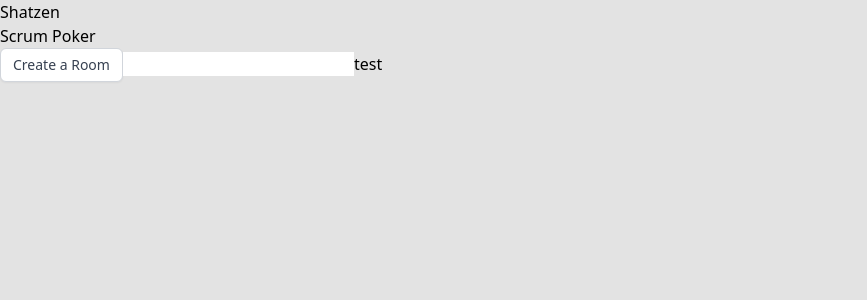
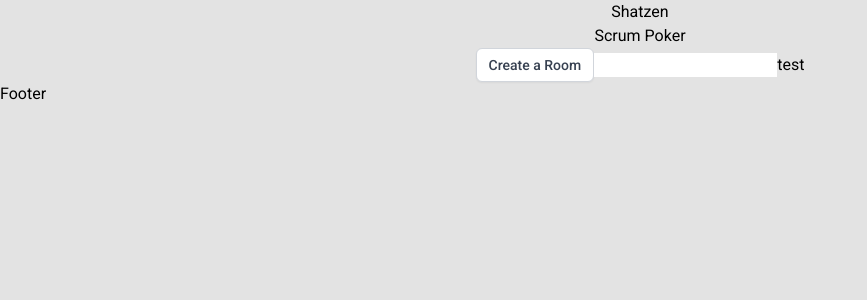
Before and after one commit to JKaram/Shatzen, a Next.js app: page / in a window 1280 px wide. Shown: the top 300 px of the page, without its empty margins (0-867 px from the left). Built offline with nearby package versions, Linux system fonts and the light colour scheme; no server answers.

Commit message:
add PageLayout

```diff
--- /dev/null
+++ b/components/Footer.tsx
@@ -0,0 +1,5 @@
+import React from "react";
+
+export default function Footer() {
+  return <div>Footer</div>;
+}
--- /dev/null
+++ b/components/PageLayout.tsx
@@ -0,0 +1,35 @@
+import { motion } from "framer-motion";
+import { Nav } from "./Nav";
+import Footer from "./Footer";
+import React from "react";
+import { useRouter } from "next/router";
+
+type Props = { children: React.ReactNode };
+
+export default function PageLayout({ children }: Props) {
+  const router = useRouter();
+  return (
+    <div className="min-h-screen bg-[#e3e3e3] min-w-screen">
+      <Nav />
+      <motion.div
+        key={router.route}
+        initial="initial"
+        animate="animate"
+        variants={{
+          initial: {
+            opacity: 1,
+            x: -100,
+          },
+          animate: {
+            opacity: 1,
+            x: 0,
+          },
+        }}
+        exit={{ opacity: 0, x: 100 }}
+      >
+        <main className="flex flex-col items-center justify-center ">{children}</main>
+      </motion.div>
+      <Footer />
+    </div>
+  );
+}
--- a/components/provider/SocketProvider.tsx
+++ b/components/provider/SocketProvider.tsx
@@ -6,13 +6,11 @@ type Values = {
   users: User[];
   user: User | undefined;
   roomStatus: Status;
-  room: string;
 };
 const initalValues: Values = {
   users: [],
   user: undefined,
   roomStatus: "estimating",
-  room: "",
 };
 
 export const SocketContext = createContext<Values>(initalValues);
@@ -25,25 +23,18 @@ const socket = io(`${process.env.NEXT_PUBLIC_SERVER}`);
 
 export default function AppProvider(props: Props) {
   const { children } = props;
+  const [status, setStatus] = useState<Status>("estimating");
+  const [user, setUser] = useState<User>();
   const [users, setUsers] = useState<User[]>([]);
-  const [status, setStatus] = useState<Status>("estimating");
-  const [name, setName] = useState<string>("");
-  const [roomName, setRoomName] = useState<string>("");
-  const [user, setUser] = useState<User>();
 
   useEffect(() => {
-    // Return list of users. Sort users by id, add current user to front
     socket.on("users", (users: User[]) => {
-      if (!users) return;
       const sortedUsers = users.filter((estimate) => estimate.id !== socket.id).sort((a, b) => (a.id === b.id ? 1 : 0));
       const currentUser = users.find((user) => user.id === socket.id);
       if (currentUser) sortedUsers.unshift(currentUser);
       setUser(currentUser);
       setUsers(sortedUsers);
-      setName(currentUser?.name || "");
     });
-
-    socket.on("join_room", (room) => setRoomName(room));
 
     socket.on("status", ({ status }) => setStatus(status));
   }, [socket]);
@@ -51,7 +42,6 @@ export default function AppProvider(props: Props) {
   return (
     <SocketContext.Provider
       value={{
-        room: roomName,
         roomStatus: status,
         user: user,
         users: users,
--- a/pages/_app.tsx
+++ b/pages/_app.tsx
@@ -1,33 +1,12 @@
 import "../styles/globals.css";
-import { CookiesProvider } from "react-cookie";
 import SocketProvider from "../components/provider/SocketProvider";
-import { motion } from "framer-motion";
 import { AppProps } from "next/app";
 
 function MyApp({ Component, pageProps, router }: AppProps) {
   return (
-    <CookiesProvider>
-      <SocketProvider>
-        <motion.div
-          key={router.route}
-          initial="initial"
-          animate="animate"
-          variants={{
-            initial: {
-              opacity: 1,
-              x: -100,
-            },
-            animate: {
-              opacity: 1,
-              x: 0,
-            },
-          }}
-          exit={{ opacity: 0, x: 100 }}
-        >
-          <Component {...pageProps} />
-        </motion.div>
-      </SocketProvider>
-    </CookiesProvider>
+    <SocketProvider>
+      <Component {...pageProps} />
+    </SocketProvider>
   );
 }
 
--- /dev/null
+++ b/pages/_document.tsx
@@ -0,0 +1,16 @@
+import { Html, Head, Main, NextScript } from "next/document";
+
+export default function Document() {
+  return (
+    <Html>
+      <Head />
+      <link rel="preconnect" href="https://fonts.googleapis.com" />
+      <link rel="preconnect" href="https://fonts.gstatic.com" />
+      <link href="https://fonts.googleapis.com/css2?family=Roboto:wght@400;500;700&display=swap" rel="stylesheet" />
+      <body>
+        <Main />
+        <NextScript />
+      </body>
+    </Html>
+  );
+}
--- a/pages/index.tsx
+++ b/pages/index.tsx
@@ -3,6 +3,7 @@ import { ROOM_STRING_SIZE } from "../types/constants";
 import { useRouter } from "next/router";
 import Link from "next/link";
 import React from "react";
+import PageLayout from "../components/PageLayout";
 
 const App = () => {
   const router = useRouter();
@@ -13,7 +14,7 @@ const App = () => {
   }
 
   return (
-    <div className="min-w-full min-h-screen bg-[#e3e3e3] ">
+    <PageLayout>
       <h1>Shatzen</h1>
       <h2>Scrum Poker</h2>
       <div>
@@ -21,7 +22,7 @@ const App = () => {
         <input />
         <Link href="/test">test</Link>
       </div>
-    </div>
+    </PageLayout>
   );
 };
 
--- a/pages/login/[uuid].tsx
+++ b/pages/login/[uuid].tsx
@@ -1,6 +1,7 @@
 import React, { useState } from "react";
 import { useRouter } from "next/router";
 import { useSockets } from "../../components/provider/SocketProvider";
+import PageLayout from "../../components/PageLayout";
 
 const Login = () => {
   const router = useRouter();
@@ -9,12 +10,17 @@ const Login = () => {
 
   const [name, setName] = useState("");
 
+  function updateName(e: React.ChangeEvent<HTMLInputElement>) {
+    const value = e.target.value;
+    setName(value);
+  }
+
   const sanitizeUuid = typeof uuid === "string" ? uuid : "Uh oh";
 
   return (
-    <div>
+    <PageLayout>
       Login {uuid} {name}
-      <input onChange={(e) => setName(e.target.value)} />
+      <input onChange={updateName} />
       <button
         onClick={() => {
           userJoin(name, sanitizeUuid);
@@ -23,7 +29,7 @@ const Login = () => {
       >
         Join Room
       </button>
-    </div>
+    </PageLayout>
   );
 };
 
--- a/pages/room/[room].tsx
+++ b/pages/room/[room].tsx
@@ -4,6 +4,7 @@ import { useRouter } from "next/router";
 import { UserPanel } from "../../components/UserPanel";
 import { SocketContext, useSockets } from "../../components/provider/SocketProvider";
 import React, { useContext, useEffect } from "react";
+import PageLayout from "../../components/PageLayout";
 
 const Room = () => {
   const router = useRouter();
@@ -17,14 +18,14 @@ const Room = () => {
     }
   }, [user, router.isReady]);
 
+  if (!router.isReady) return <div>Loading</div>;
+
   return (
-    <div>
-      <div className="flex flex-col justify-center">
-        <EstimatesBox />
-        <RevealBox />
-        <UserPanel />
-      </div>
-    </div>
+    <PageLayout>
+      <EstimatesBox />
+      <RevealBox />
+      <UserPanel />
+    </PageLayout>
   );
 };
 
--- a/styles/globals.css
+++ b/styles/globals.css
@@ -3,7 +3,10 @@
 @tailwind utilities;
 
 @layer base {
+  html {
+    font-family: Roboto;
+  }
   button {
-    @apply inline-flex cursor-pointer items-center px-3 py-2 border disabled:opacity-50 border-gray-300 shadow-sm text-sm leading-4 font-medium rounded-md text-gray-700 bg-white hover:bg-gray-50 focus:outline-none focus:ring-2 focus:ring-offset-2 focus:ring-indigo-500;
+    @apply inline-flex items-center px-3 py-2 text-sm font-medium leading-4 text-gray-700 bg-white border border-gray-300 rounded-md shadow-sm cursor-pointer disabled:opacity-50 hover:bg-gray-50 focus:outline-none focus:ring-2 focus:ring-offset-2 focus:ring-indigo-500;
   }
 }
--- a/tailwind.config.js
+++ b/tailwind.config.js
@@ -1,5 +1,4 @@
 module.exports = {
-  mode: 'jit',
   content: [
     "./pages/**/*.{js,ts,jsx,tsx}",
     "./components/**/*.{js,ts,jsx,tsx}",
```
